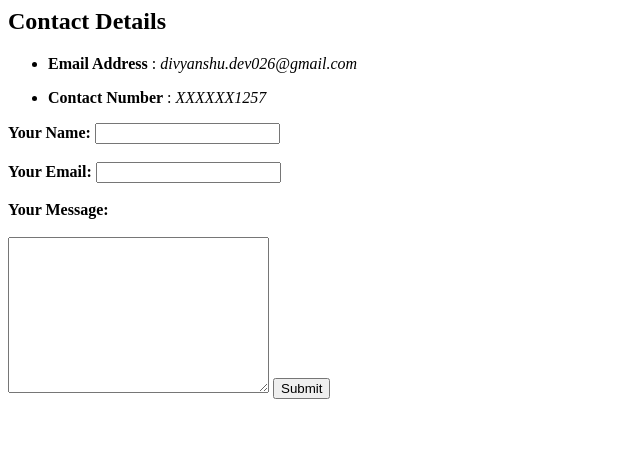
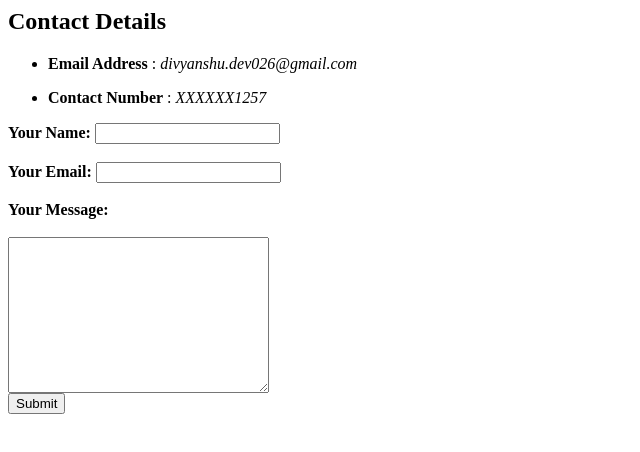
Before and after one commit to Divyanshu026/Html_My_Site, a plain HTML site: page Contacts.html in a window 1280 px wide. Shown: the whole page, without its empty margins (0-640 px from the left). Drawn offline with Linux system fonts and the light colour scheme.

Commit message:
Initial commit

```diff
--- a/Contacts.html
+++ b/Contacts.html
@@ -16,7 +16,7 @@
             <br>
             <label><strong>Your Message: </strong></label><br>
             <br>
-            <textarea name="Your Message " id="" cols="30" rows="10"></textarea>
+            <textarea name="Your Message " id="" cols="30" rows="10"></textarea><br>
             <input type="submit" name="">
           </form>
         </body>
```
